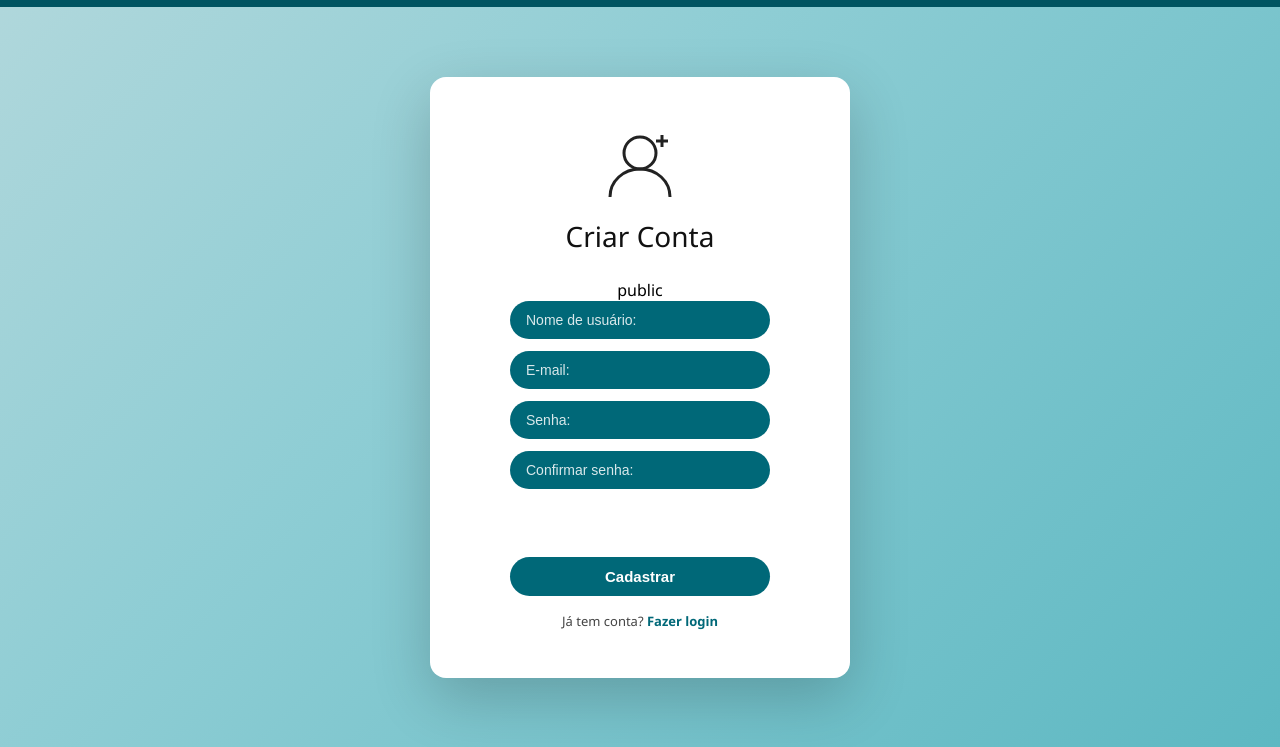
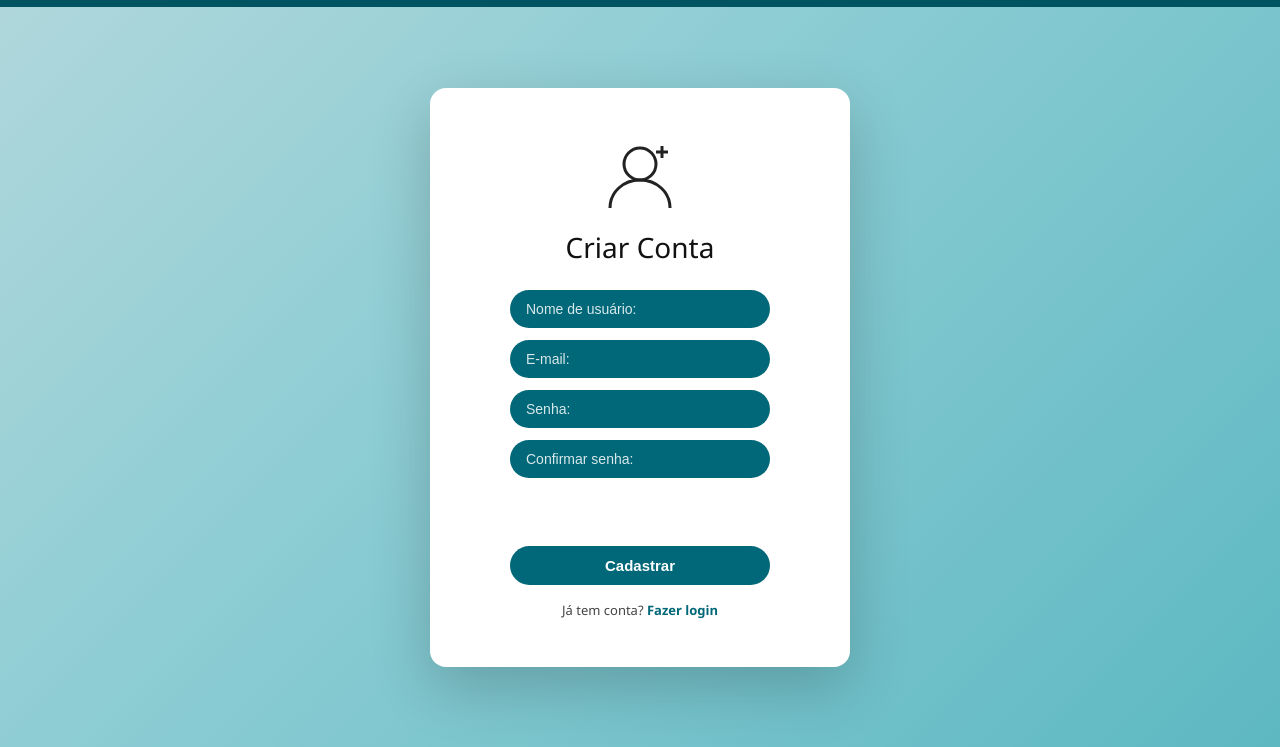
Before and after one commit to GabrielAraujo2079/Projeto-P2_Grupo9, a plain HTML site: page public/pages/cadastro.html in a window 1280 px wide. Shown: the part 53-800 px from the top of the page. Drawn offline with Linux system fonts and the light colour scheme.

Commit message:
Salvando progresso

```diff
--- a/public/pages/cadastro.html
+++ b/public/pages/cadastro.html
@@ -33,7 +33,7 @@
       </div>
 
       <h1 class="login-title">Criar Conta</h1>
-public
+
       <div class="form-group">
         <input type="text" id="usuario" placeholder="Nome de usuário:">
       </div>
```
